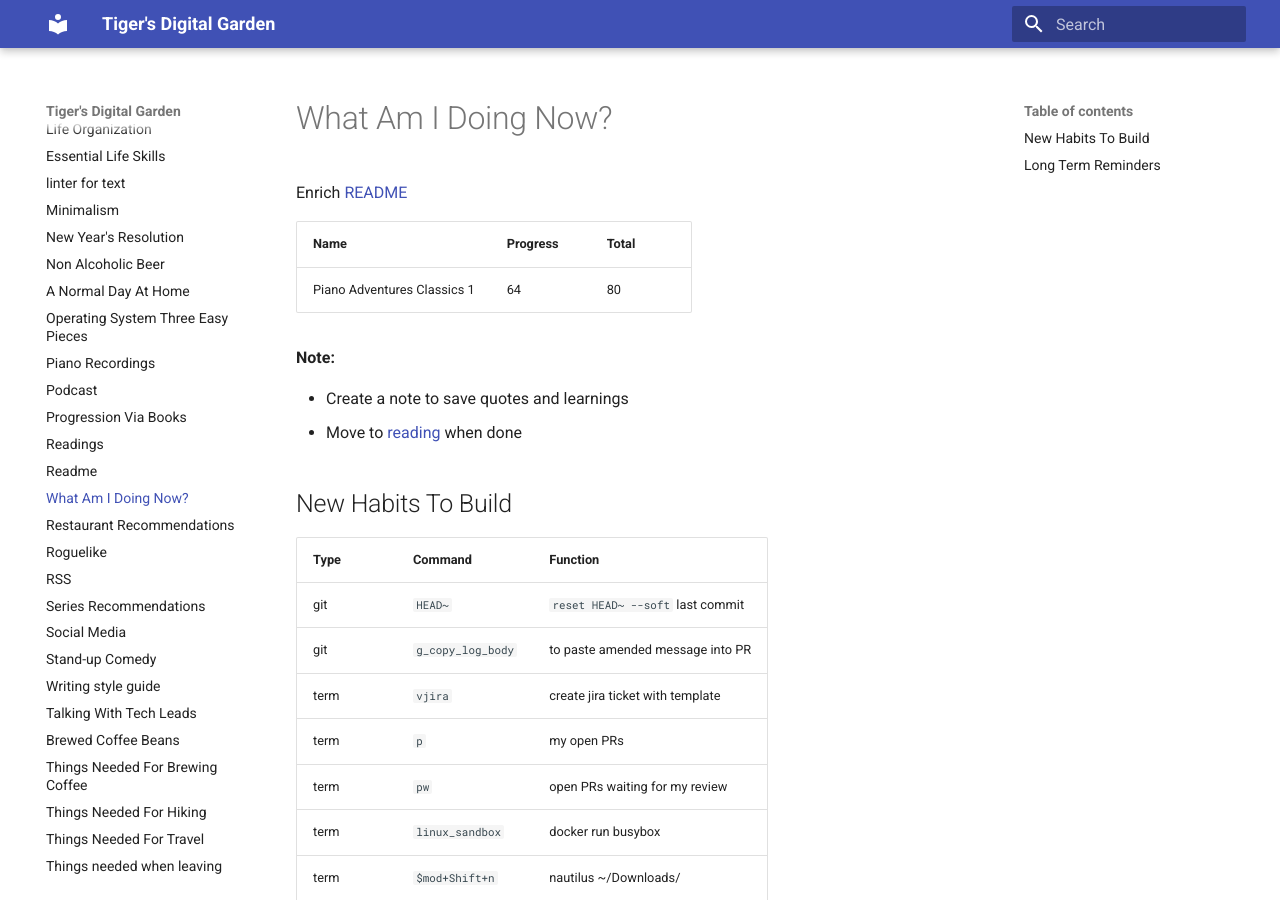
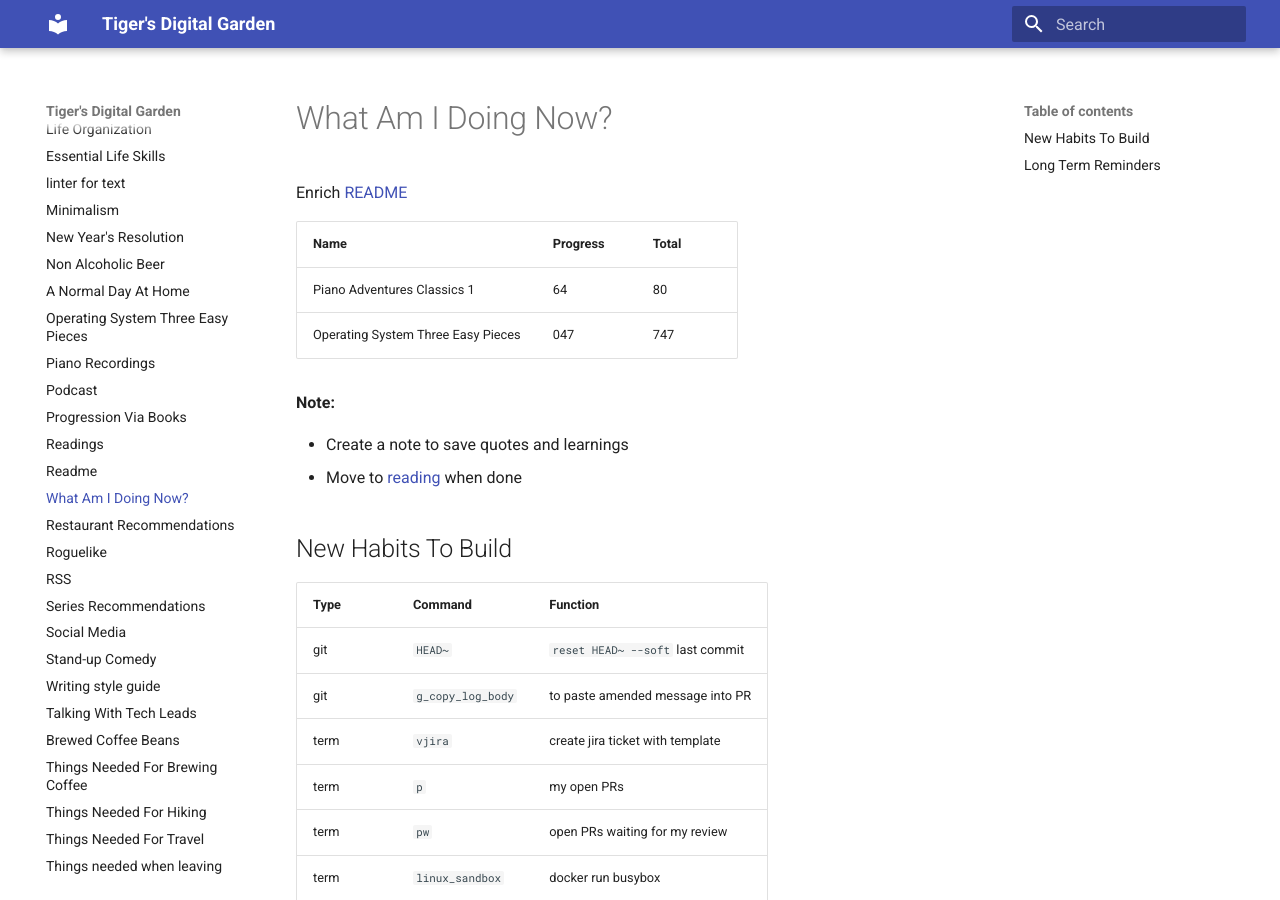
Before and after one commit to ynotstartups/notes, an MkDocs documentation site: the page built from notes/reminders.md, in a window 1280 px wide and 900 px high. Built offline with MkDocs 1.6.1 and Material for MkDocs 9.7.7, drawn with Linux system fonts in a browser that asks for light colours.

Commit message:
started reading Operating System Three Easy Pieces

```diff
--- a/notes/reminders.md
+++ b/notes/reminders.md
@@ -2,9 +2,10 @@
 
 Enrich [README](./readmereadme.md)
 
-| Name                        | Progress | Total |
-| --------------------------- | -------- | ----- |
-| Piano Adventures Classics 1 | 64       | 80    |
+| Name                               | Progress | Total |
+| ---------------------------------- | -------- | ----- |
+| Piano Adventures Classics 1        | 64       | 80    |
+| Operating System Three Easy Pieces | 047      | 747   |
 
 **Note:**
 
```
